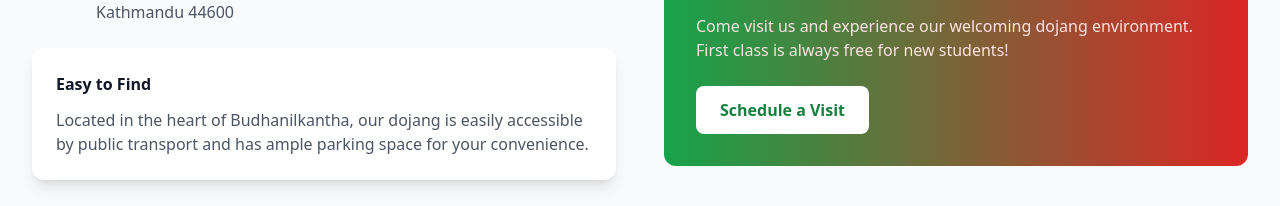
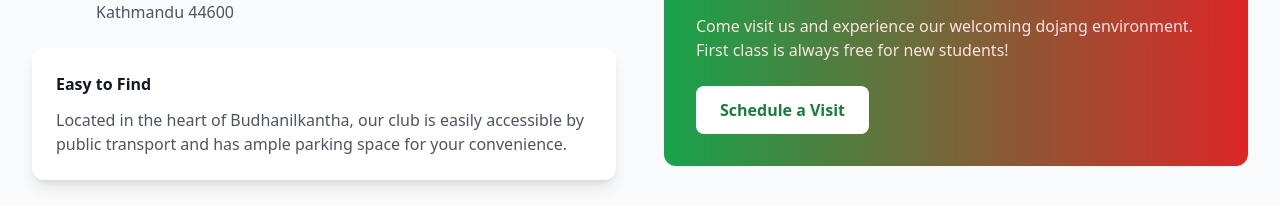
Before and after one commit to bankclothing16-png/ewds, a React (Vite) app: page / in a window 1280 px wide. Shown: the part 1980-2186 px from the top of the page. Built offline with nearby package versions, Linux system fonts and the light colour scheme.

Commit message:
Updated App.tsx

```diff
--- a/src/App.tsx
+++ b/src/App.tsx
@@ -217,7 +217,7 @@ function App() {
               <div className="bg-white p-6 rounded-xl shadow-lg">
                 <h4 className="font-semibold text-gray-900 mb-3">Easy to Find</h4>
                 <p className="text-gray-600">
-                  Located in the heart of Budhanilkantha, our dojang is easily accessible by public transport and has ample parking space for your convenience.
+                  Located in the heart of Budhanilkantha, our club is easily accessible by public transport and has ample parking space for your convenience.
                 </p>
               </div>
             </div>
```
